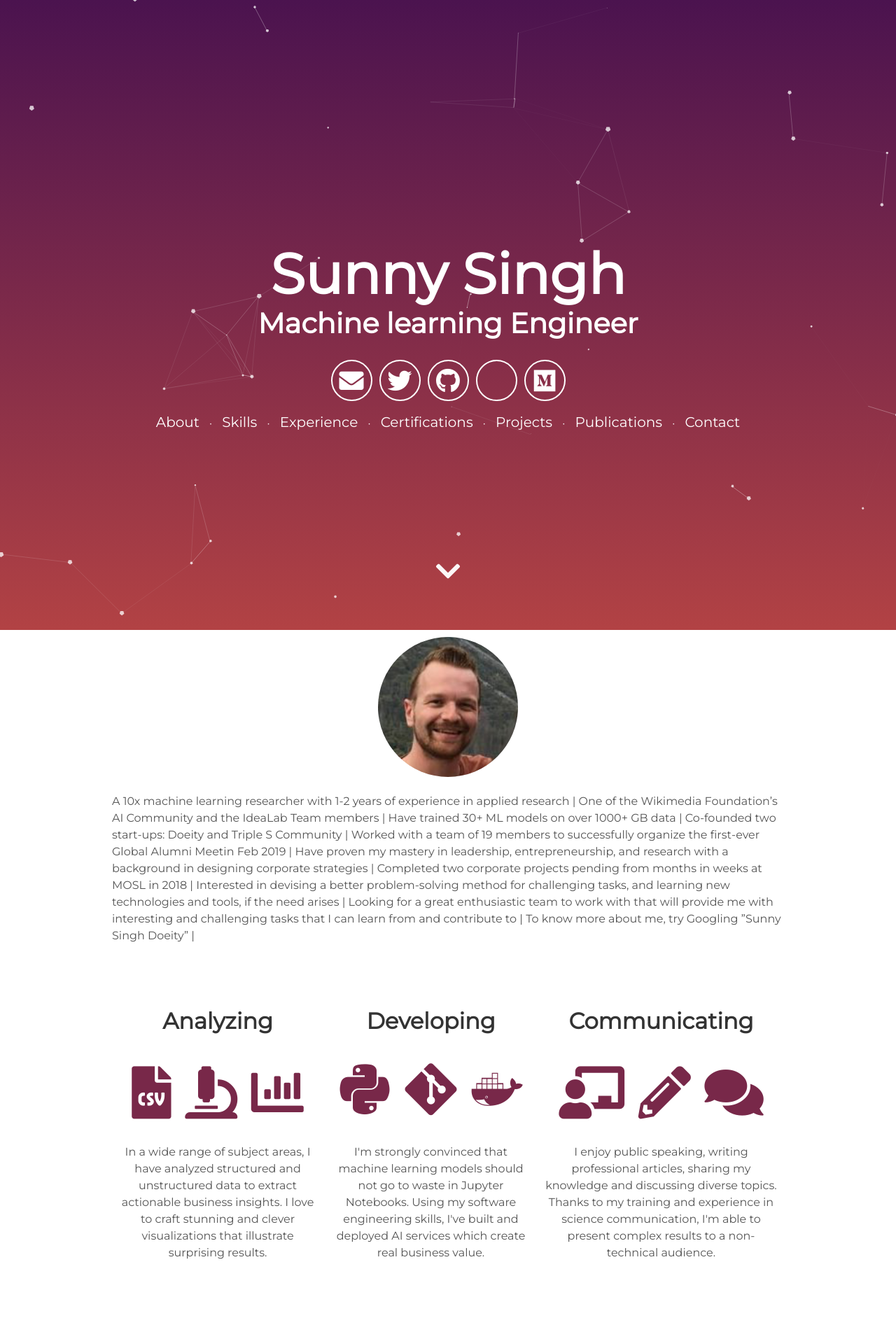
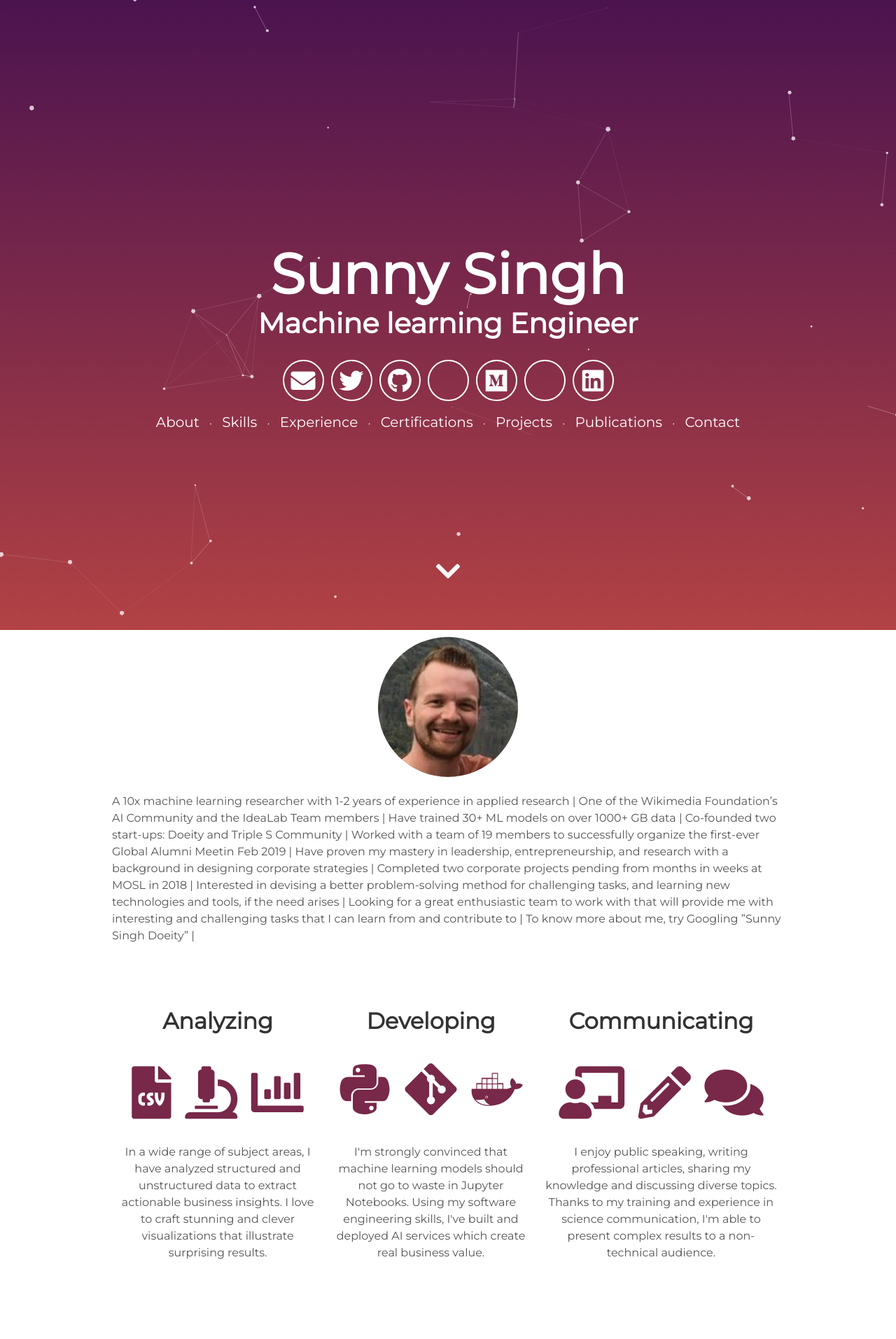
Before and after one commit to arkadee/arkadee.github.io, a Jekyll site: the page built from index.html, in a window 1280 px wide. Shown: the top 1913 px of the page at 70% size. Built offline with Jekyll 4.4.1, drawn with Linux system fonts in a browser that asks for light colours.

Commit message:
Update header.html

```diff
--- a/_includes/header.html
+++ b/_includes/header.html
@@ -8,8 +8,10 @@
         <a aria-label="E-Mail" href="mailto:sunny@doeity.com"><i class="icon fas fa-envelope"></i></a>
         <a aria-label="Twitter" target="_blank" href="http://twitter.com/sunnysinghnitb"><i class="icon fab fa-twitter" aria-hidden="true"></i></a>
         <a aria-label="Github" target="_blank" href="https://github.com/sunnysinghnitb"><i class="icon fab fa-github" aria-hidden="true"></i></a>
-        <a aria-label="Blog" target="_blank" href="https://facebook.com/sunnysinghnitb"><i class="icon fas fa-facebook" aria-hidden="true"></i></a>
+        <a aria-label="Blog" target="_blank" href="https://facebook.com/sunnysinghnitb"><i class="icon fas fa-facebook-square" aria-hidden="true"></i></a>
         <a aria-label="Medium" target="_blank" href="https://medium.com/@sunnysinghnitb"><i class="icon fab fa-medium" aria-hidden="true"></i></a>
+        <a aria-label="Medium" target="_blank" href="https://doeity.com/"><i class="icon fab fa-globe" aria-hidden="true"></i></a>
+        <a aria-label="Medium" target="_blank" href="https://www.linkedin.com/in/sunnysinghnitb"><i class="icon fab fa-linkedin" aria-hidden="true"></i></a>
       </div>
       <div class="header-links">
         <a class="link" href="#about" data-scroll>About</a>
```
